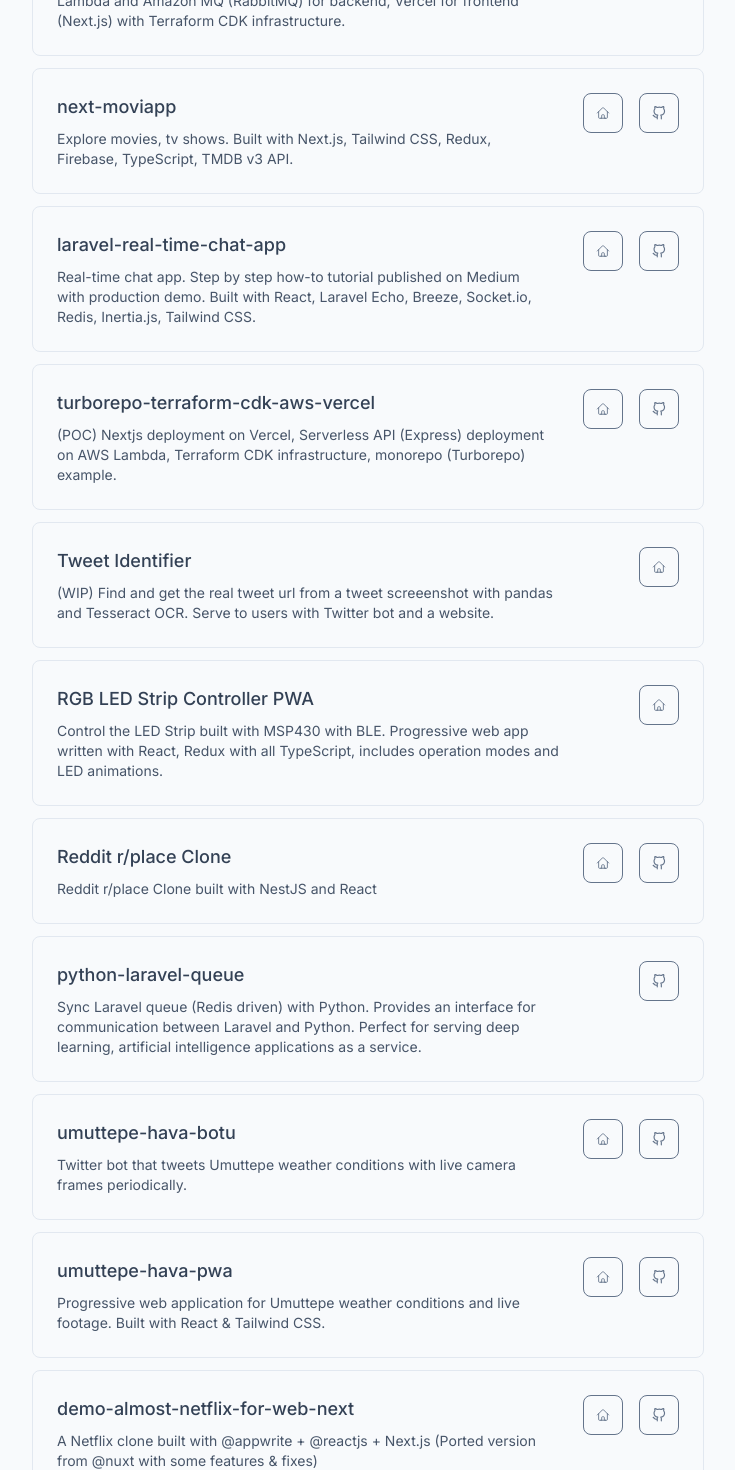
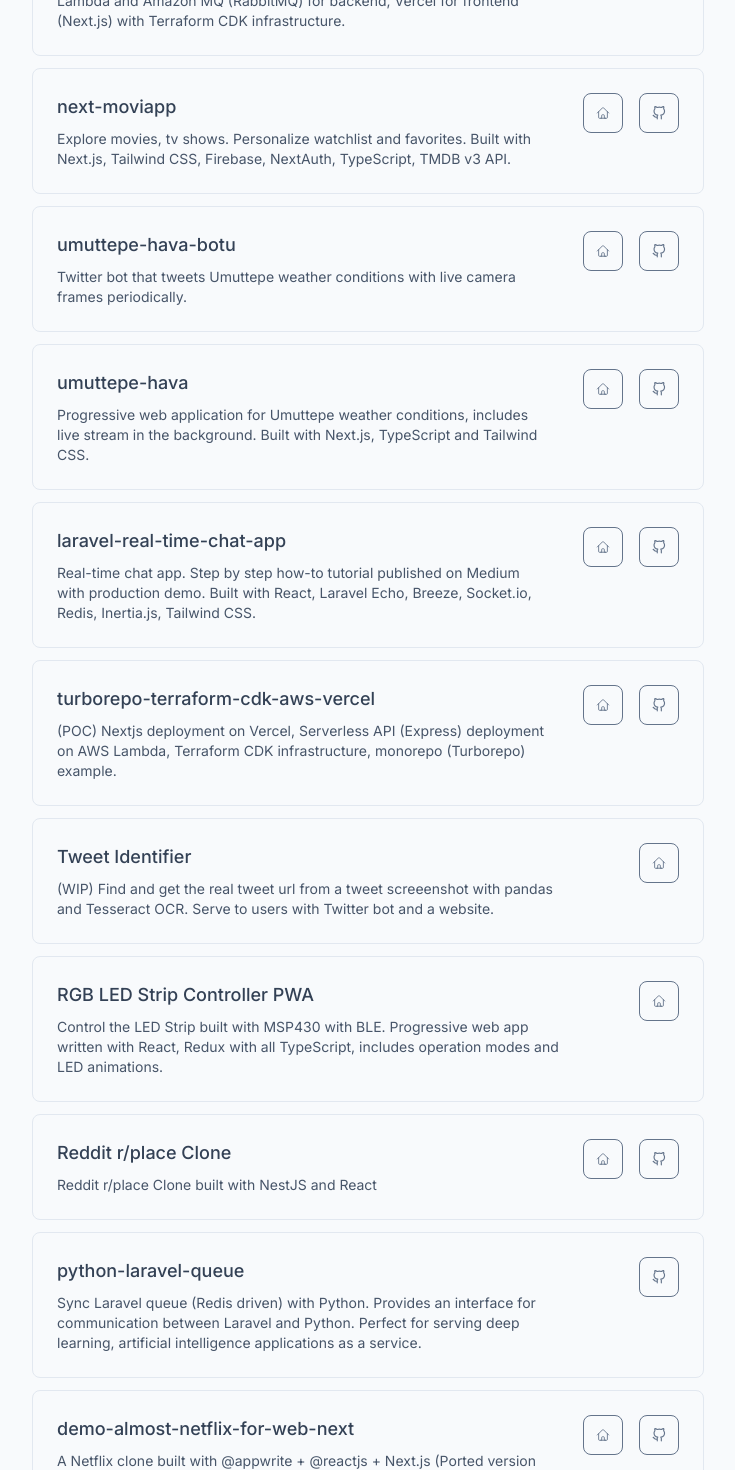
Before and after one commit to sinanbekar/sinan.engineer, a Next.js app: page /projects in a window 1280 px wide. Shown: the part 480-1950 px from the top of the page, without its empty margins (272-1007 px from the left). Built offline with nearby package versions, Linux system fonts and the light colour scheme.

Commit message:
chore: update projects

```diff
--- a/src/data/featured.ts
+++ b/src/data/featured.ts
@@ -1,6 +1,6 @@
 import { projects } from "./projects";
 
-export const featuredProjects = projects.slice(0, 2);
+export const featuredProjects = projects.slice(0, 3);
 
 export const featuredPosts = [
   {
--- a/src/data/projects.ts
+++ b/src/data/projects.ts
@@ -17,9 +17,23 @@
   {
     title: "next-moviapp",
     excerpt:
-      "Explore movies, tv shows. Built with Next.js, Tailwind CSS, Redux, Firebase, TypeScript, TMDB v3 API.",
+      "Explore movies, tv shows. Personalize watchlist and favorites. Built with Next.js, Tailwind CSS, Firebase, NextAuth, TypeScript, TMDB v3 API.",
     sourceLink: "https://github.com/sinanbekar/next-moviapp",
     homepageLink: "https://next-moviapp.vercel.app",
+  },
+  {
+    title: "umuttepe-hava-botu",
+    excerpt:
+      "Twitter bot that tweets Umuttepe weather conditions with live camera frames periodically.",
+    sourceLink: "https://github.com/sinanbekar/umuttepe-hava-botu",
+    homepageLink: "https://twitter.com/umuttepedehava",
+  },
+  {
+    title: "umuttepe-hava",
+    excerpt:
+      "Progressive web application for Umuttepe weather conditions, includes live stream in the background. Built with Next.js, TypeScript and Tailwind CSS.",
+    sourceLink: "https://github.com/sinanbekar/umuttepe-hava",
+    homepageLink: "http://umuttepe-hava.vercel.app",
   },
   {
     title: "laravel-real-time-chat-app",
@@ -62,20 +76,6 @@
     sourceLink: "https://github.com/sinanbekar/python-laravel-queue",
   },
   {
-    title: "umuttepe-hava-botu",
-    excerpt:
-      "Twitter bot that tweets Umuttepe weather conditions with live camera frames periodically.",
-    sourceLink: "https://github.com/sinanbekar/umuttepe-hava-botu",
-    homepageLink: "https://twitter.com/umuttepedehava",
-  },
-  {
-    title: "umuttepe-hava-pwa",
-    excerpt:
-      "Progressive web application for Umuttepe weather conditions and live footage. Built with React & Tailwind CSS.",
-    sourceLink: "https://github.com/sinanbekar/umuttepe-hava-pwa",
-    homepageLink: "http://umuttepe-hava-pwa.vercel.app",
-  },
-  {
     title: "demo-almost-netflix-for-web-next",
     excerpt:
       "A Netflix clone built with @appwrite + @reactjs + Next.js (Ported version from @nuxt with some features & fixes)",
```
